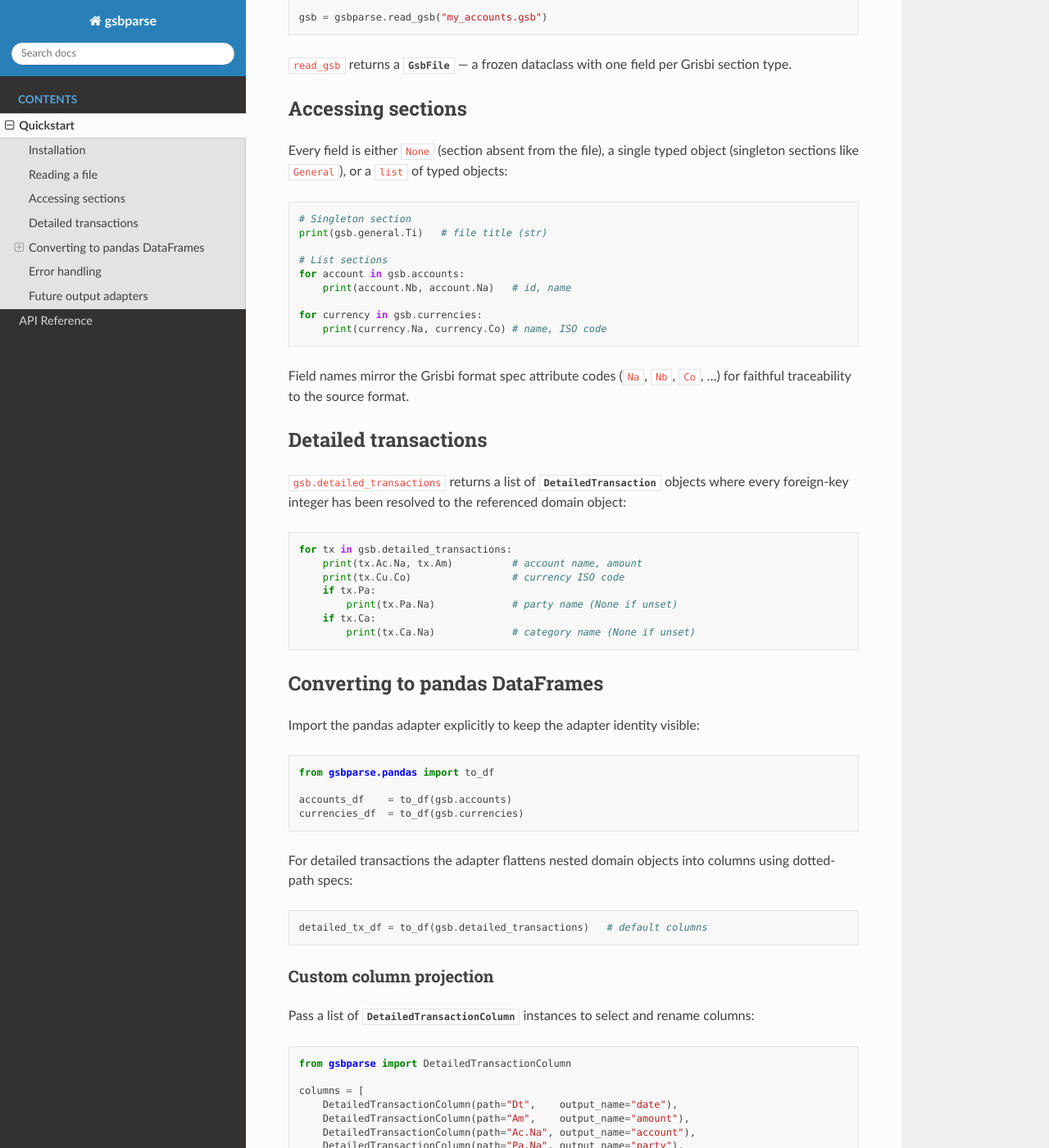
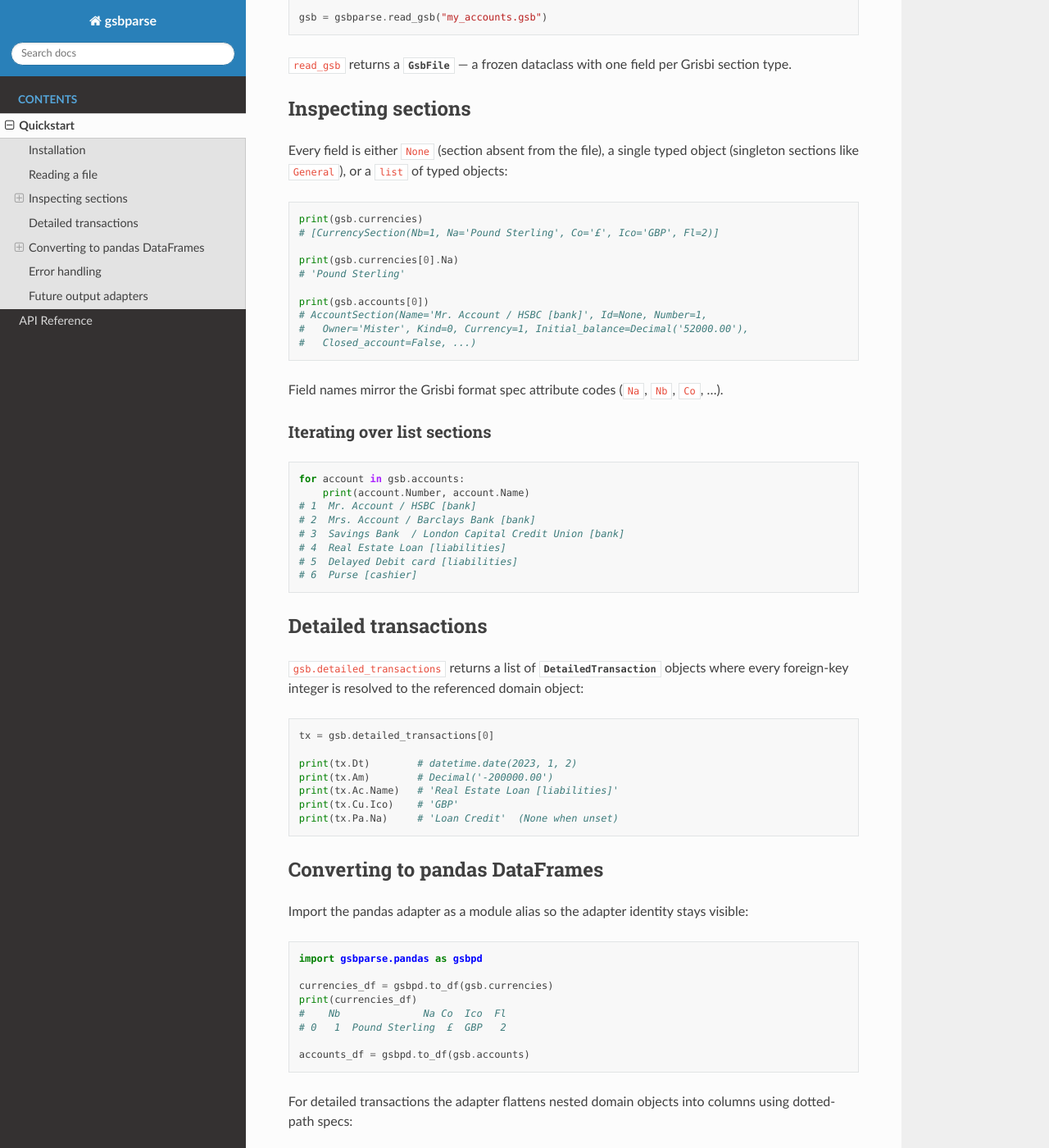
Before and after one commit to EBoisseauSierra/gsbparse, a Sphinx documentation site: the page built from docs/quickstart.md, in a window 1280 px wide and 1400 px high, scrolled down 487 px. Shown: the whole window at 82% size. Built offline with Sphinx 7.4.7 and the Read the Docs theme 3.1.0, drawn with Linux system fonts in a browser that asks for light colours; some of the changed text lies outside the part shown.

Commit message:
docs: Use module alias import style and add real output examples
- Replace 'from gsbparse.pandas import to_df' with
  'import gsbparse.pandas as gsbpd' throughout docs and README
- Add print(gsb.currencies) / print(gsb.accounts[0]) examples with
  real output from Example_3.0-en.gsb as inline comments
- Update DetailedTransactionColumn path from 'Ac.Na' to 'Ac.Name'
  (AccountSection uses Name, not Na)

Co-Authored-By: Claude Sonnet 4.6 <noreply@anthropic.com>

````diff
--- a/docs/quickstart.md
+++ b/docs/quickstart.md
@@ -23,57 +23,74 @@ gsb = gsbparse.read_gsb("my_accounts.gsb")
 `read_gsb` returns a {class}`~gsbparse.GsbFile` — a frozen dataclass with one field per
 Grisbi section type.
 
-## Accessing sections
+## Inspecting sections
 
 Every field is either `None` (section absent from the file), a single typed object
 (singleton sections like `General`), or a `list` of typed objects:
 
 ```python
-# Singleton section
-print(gsb.general.Ti)   # file title (str)
+print(gsb.currencies)
+# [CurrencySection(Nb=1, Na='Pound Sterling', Co='£', Ico='GBP', Fl=2)]
 
-# List sections
-for account in gsb.accounts:
-    print(account.Nb, account.Na)   # id, name
+print(gsb.currencies[0].Na)
+# 'Pound Sterling'
 
-for currency in gsb.currencies:
-    print(currency.Na, currency.Co) # name, ISO code
+print(gsb.accounts[0])
+# AccountSection(Name='Mr. Account / HSBC [bank]', Id=None, Number=1,
+#   Owner='Mister', Kind=0, Currency=1, Initial_balance=Decimal('52000.00'),
+#   Closed_account=False, ...)
 ```
 
-Field names mirror the Grisbi format spec attribute codes (`Na`, `Nb`, `Co`, …) for
-faithful traceability to the source format.
+Field names mirror the Grisbi format spec attribute codes (`Na`, `Nb`, `Co`, …).
+
+### Iterating over list sections
+
+```python
+for account in gsb.accounts:
+    print(account.Number, account.Name)
+# 1  Mr. Account / HSBC [bank]
+# 2  Mrs. Account / Barclays Bank [bank]
+# 3  Savings Bank  / London Capital Credit Union [bank]
+# 4  Real Estate Loan [liabilities]
+# 5  Delayed Debit card [liabilities]
+# 6  Purse [cashier]
+```
 
 ## Detailed transactions
 
 `gsb.detailed_transactions` returns a list of {class}`~gsbparse.DetailedTransaction` objects
-where every foreign-key integer has been resolved to the referenced domain object:
+where every foreign-key integer is resolved to the referenced domain object:
 
 ```python
-for tx in gsb.detailed_transactions:
-    print(tx.Ac.Na, tx.Am)          # account name, amount
-    print(tx.Cu.Co)                 # currency ISO code
-    if tx.Pa:
-        print(tx.Pa.Na)             # party name (None if unset)
-    if tx.Ca:
-        print(tx.Ca.Na)             # category name (None if unset)
+tx = gsb.detailed_transactions[0]
+
+print(tx.Dt)        # datetime.date(2023, 1, 2)
+print(tx.Am)        # Decimal('-200000.00')
+print(tx.Ac.Name)   # 'Real Estate Loan [liabilities]'
+print(tx.Cu.Ico)    # 'GBP'
+print(tx.Pa.Na)     # 'Loan Credit'  (None when unset)
 ```
 
 ## Converting to pandas DataFrames
 
-Import the pandas adapter explicitly to keep the adapter identity visible:
+Import the pandas adapter as a module alias so the adapter identity stays visible:
 
 ```python
-from gsbparse.pandas import to_df
+import gsbparse.pandas as gsbpd
 
-accounts_df    = to_df(gsb.accounts)
-currencies_df  = to_df(gsb.currencies)
+currencies_df = gsbpd.to_df(gsb.currencies)
+print(currencies_df)
+#    Nb              Na Co  Ico  Fl
+# 0   1  Pound Sterling  £  GBP   2
+
+accounts_df = gsbpd.to_df(gsb.accounts)
 ```
 
 For detailed transactions the adapter flattens nested domain objects into columns using
 dotted-path specs:
 
 ```python
-detailed_tx_df = to_df(gsb.detailed_transactions)   # default columns
+detailed_tx_df = gsbpd.to_df(gsb.detailed_transactions)   # default columns
 ```
 
 ### Custom column projection
@@ -85,13 +102,20 @@ columns:
 from gsbparse import DetailedTransactionColumn
 
 columns = [
-    DetailedTransactionColumn(path="Dt",    output_name="date"),
-    DetailedTransactionColumn(path="Am",    output_name="amount"),
-    DetailedTransactionColumn(path="Ac.Na", output_name="account"),
-    DetailedTransactionColumn(path="Pa.Na", output_name="party"),
+    DetailedTransactionColumn(path="Dt",      output_name="date"),
+    DetailedTransactionColumn(path="Am",      output_name="amount"),
+    DetailedTransactionColumn(path="Ac.Name", output_name="account"),
+    DetailedTransactionColumn(path="Pa.Na",   output_name="party"),
 ]
 
-df = to_df(gsb.detailed_transactions, columns=columns)
+df = gsbpd.to_df(gsb.detailed_transactions, columns=columns)
+print(df.head())
+#          date      amount                         account        party
+# 0  2023-01-02  -200000.00  Real Estate Loan [liabilities]  Loan Credit
+# 1  2023-01-02   200000.00       Mr. Account / HSBC [bank]  Loan Credit
+# 2  2023-01-05    -1175.87       Mr. Account / HSBC [bank]  Loan Credit
+# 3  2023-01-05     -609.20       Mr. Account / HSBC [bank]  Loan Credit
+# 4  2023-01-05      609.20  Real Estate Loan [liabilities]  Loan Credit
 ```
 
 Paths that resolve to `None` on a given row (e.g. a transaction without a party) produce
@@ -115,11 +139,10 @@ except gsbparse.GsbParseError as exc:
 
 ## Future output adapters
 
-The `gsbparse.pandas` import pattern is intentional — swapping adapters is a one-line
-change:
+The `import gsbparse.pandas as gsbpd` pattern is intentional — swapping to a future
+adapter is a one-line change:
 
 ```python
-from gsbparse.pandas import to_df    # pandas (current)
-# from gsbparse.polars import to_df  # polars (future)
-# from gsbparse.arrow  import to_table  # arrow (future)
+import gsbparse.pandas as gsbpd    # pandas (current)
+# import gsbparse.polars as gsbpd  # polars (future)
 ```
````
Also changed, not shown: README.md (+23 -21 lines).
